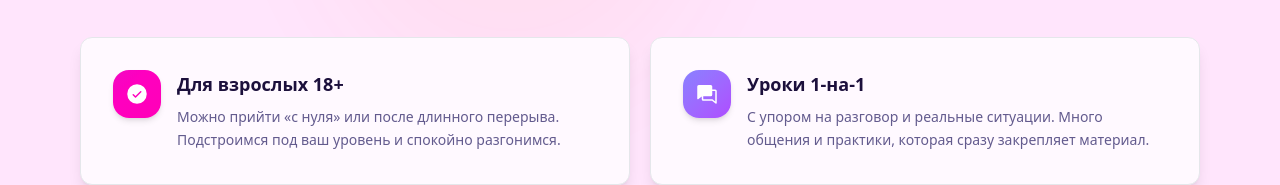
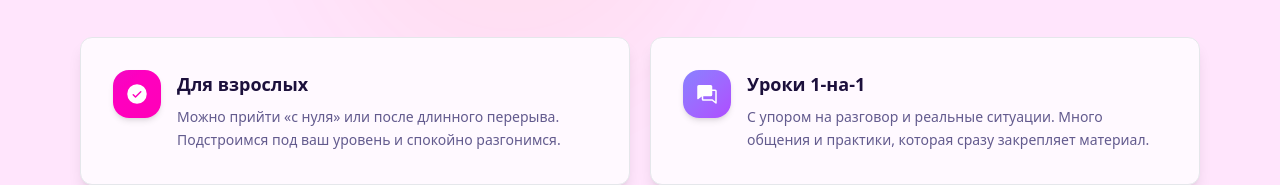
Before and after one commit to olgachka17/lesson_with_varvara, a React (Vite) app: page / in a window 1280 px wide. Shown: the part 710-895 px from the top of the page. Built offline with nearby package versions, Linux system fonts and the light colour scheme.

Commit message:
Update: Changes in App.tsx

```diff
--- a/src/App.tsx
+++ b/src/App.tsx
@@ -114,7 +114,7 @@
                       <CheckCircle size={24} className="text-primary-foreground" weight="fill" />
                     </div>
                     <div>
-                      <h3 className="text-lg font-bold mb-2">Для взрослых 18+</h3>
+                      <h3 className="text-lg font-bold mb-2">Для взрослых</h3>
                       <p className="text-muted-foreground text-sm leading-relaxed">
                         Можно прийти «с нуля» или после длинного перерыва. Подстроимся под ваш уровень и спокойно разгонимся.
                       </p>
```
